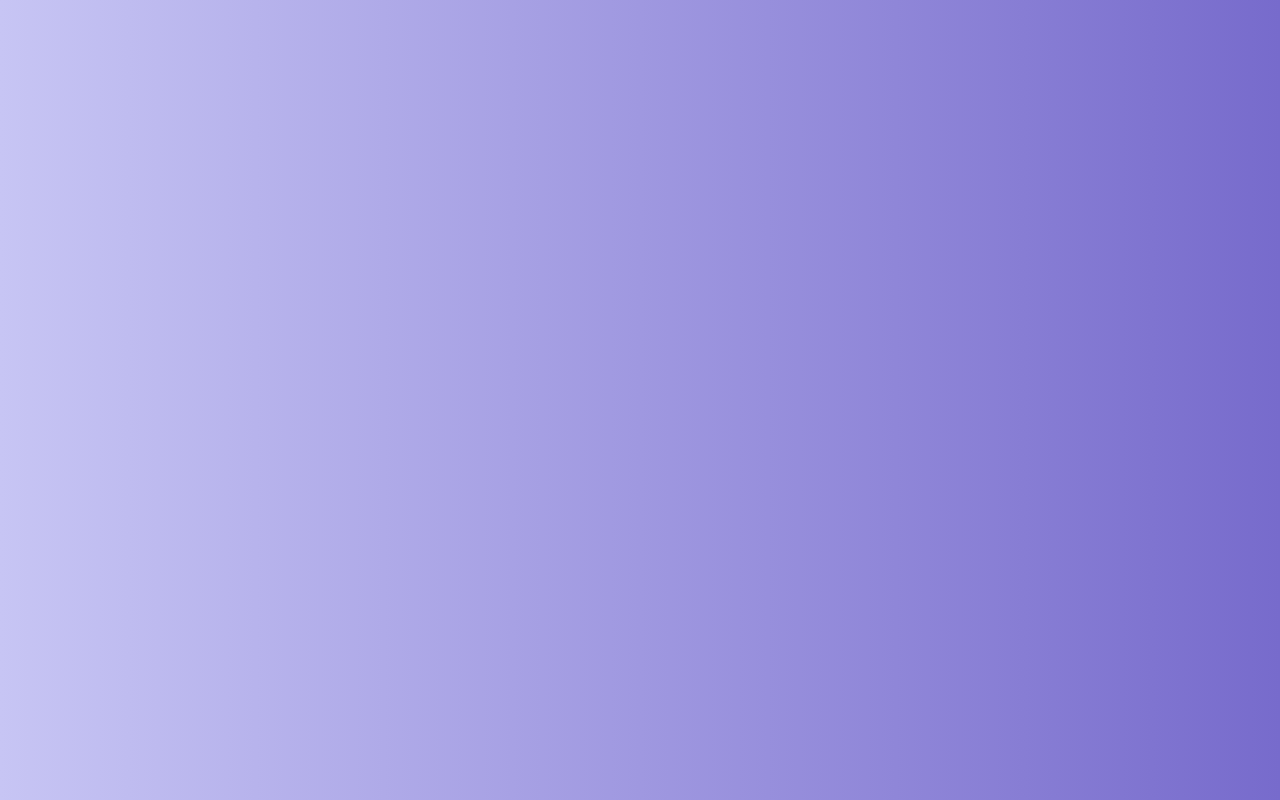
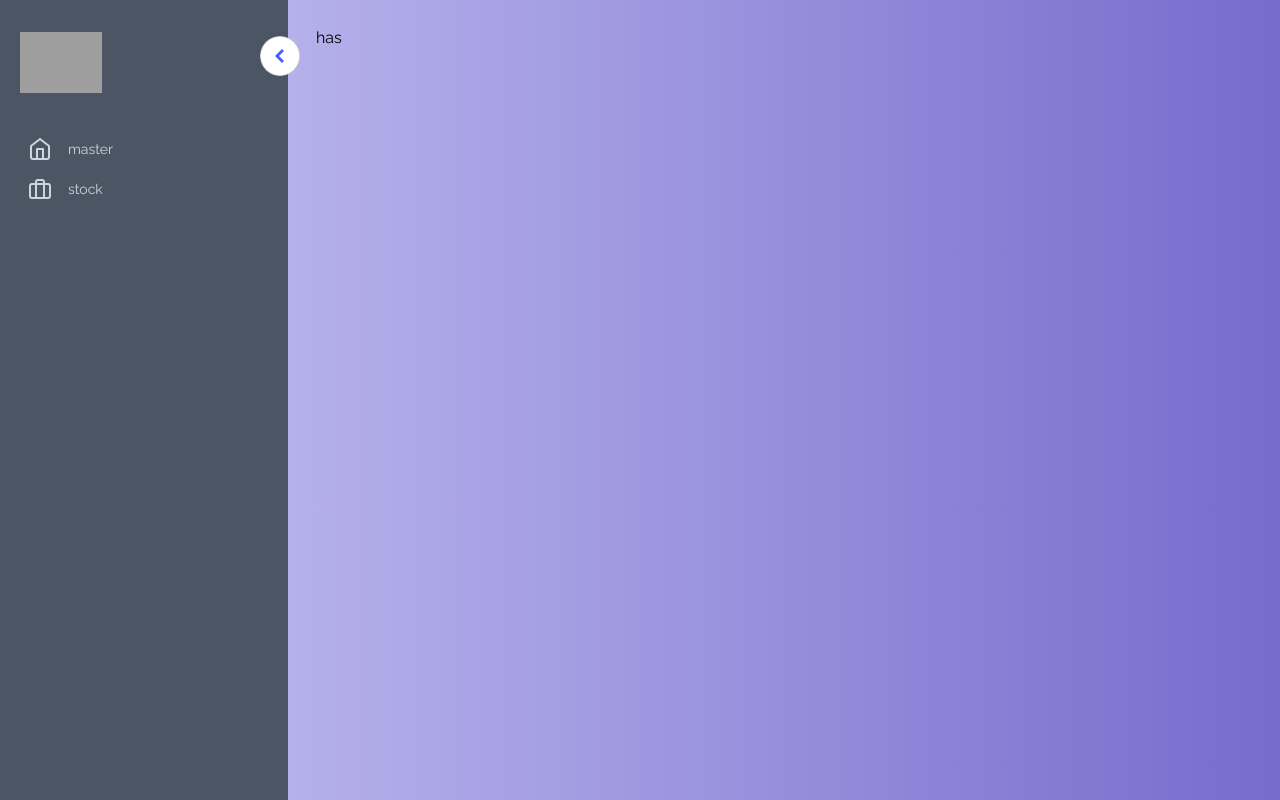
Before and after one commit to irfanyazid-13032000/vue-js-elsoft, a Vue app: page /sidebar in a window 1280 px wide. Before the commit this address had no page. Built offline with nearby package versions, Linux system fonts and the light colour scheme; grey boxes are pictures that could not be loaded.

Commit message:
dashboard

```diff
--- a/src/App.vue
+++ b/src/App.vue
@@ -2,13 +2,7 @@
 </script>
 
 <template>
-   <div class="container">
-    <div class="row">
-      <div class="col-md-12">
         <router-view></router-view>
-      </div>
-    </div>
-  </div>
 </template>
 
 <style>
--- /dev/null
+++ b/src/components/Sidebar.vue
@@ -0,0 +1,189 @@
+<script>
+export default {
+  data() {
+    return {
+      isOpen: true
+    }
+  },
+  methods: {
+    toggleSidebar() {
+      this.isOpen = !this.isOpen;
+    }
+  }
+}
+
+</script>
+<template>
+  <div class="flex">
+   <div class="flex">
+      <div :class="isOpen ? 'w-72' : 'w-20'" class="open w-72 duration-300 h-screen p-5 pt-8 bg-dark-purple relative">
+        <img src="../../public/img/control.png" :class="isOpen ? '' : 'rotate-180'" class="absolute cursor-pointer rounded-full -right-3 top-9 w-7 border-2 border-dark-purple" @click="toggleSidebar"/>
+        <div class="flex gap-x-4 items-center">
+          <img src="https://elsoftcdn.s3.ap-southeast-1.amazonaws.com/public/logo-elsoft.png" :class="isOpen ? '' : 'd-none'" class="cursor-pointer duration-500 open" style="width:33%"/>
+        </div>
+        <ul class="pt-6 mt-9">
+
+              <a>
+                <li class="text-gray-300 text-sm flex items-center gap-x-4 cursor-pointer p-2 hover:bg-light-white rounded-md ">
+                     <svg xmlns="http://www.w3.org/2000/svg" width="24" height="24" viewBox="0 0 24 24" fill="none" stroke="currentColor" stroke-width="2" stroke-linecap="round" stroke-linejoin="round" class="feather feather-home h-6 w-6"><path d="M3 9l9-7 9 7v11a2 2 0 0 1-2 2H5a2 2 0 0 1-2-2z"></path><polyline points="9 22 9 12 15 12 15 22"></polyline></svg>
+                    <span class="open origin-left duration-200" :class="isOpen ? '' : 'd-none'">master</span>
+                </li>
+              </a>
+              <a>
+                <li class="text-gray-300 text-sm flex items-center gap-x-4 cursor-pointer p-2 hover:bg-light-white rounded-md">
+                   <svg xmlns="http://www.w3.org/2000/svg" width="24" height="24" viewBox="0 0 24 24" fill="none" stroke="currentColor" stroke-width="2" stroke-linecap="round" stroke-linejoin="round" class="feather feather-briefcase h-6 w-6"><rect x="2" y="7" width="20" height="14" rx="2" ry="2"></rect><path d="M16 21V5a2 2 0 0 0-2-2h-4a2 2 0 0 0-2 2v16"></path></svg>
+                    <span class="open origin-left duration-200" :class="isOpen ? '' : 'd-none'">stock</span>
+                </li>
+              </a>
+        </ul>
+      </div>
+
+     <div style="flex: 1; padding: 1.75rem;">
+      has
+    </div>
+    </div>
+
+  </div>
+</template>
+
+<style>
+  /* Sidebar Container */
+.flex {
+  display: flex;
+}
+
+.d-none{
+  display: none;
+}
+
+/* Sidebar */
+.w-72 {
+  width: 18rem; /* Tailwind CSS: w-72 */
+}
+
+.w-20 {
+  width: 5rem; /* Tailwind CSS: w-20 */
+}
+
+.duration-300 {
+  transition-duration: 0.3s; /* Tailwind CSS: duration-300 */
+}
+
+.h-screen {
+  height: 100vh; /* Tailwind CSS: h-screen */
+}
+
+.p-5 {
+  padding: 1.25rem; /* Tailwind CSS: p-5 */
+}
+
+.pt-8 {
+  padding-top: 2rem; /* Tailwind CSS: pt-8 */
+}
+
+.bg-dark-purple {
+  background-color: #4b5563; /* Tailwind CSS: bg-dark-purple */
+}
+
+.relative {
+  position: relative; /* Tailwind CSS: relative */
+}
+
+.absolute {
+  position: absolute; /* Tailwind CSS: absolute */
+}
+
+.cursor-pointer {
+  cursor: pointer; /* Tailwind CSS: cursor-pointer */
+}
+
+.rounded-full {
+  border-radius: 9999px; /* Tailwind CSS: rounded-full */
+}
+
+.-right-3 {
+  right: -0.75rem; /* Tailwind CSS: -right-3 */
+}
+
+.top-9 {
+  top: 2.25rem; /* Tailwind CSS: top-9 */
+}
+
+.border-2 {
+  border-width: 2px; /* Tailwind CSS: border-2 */
+}
+
+.border-dark-purple {
+  border-color: #4b5563; /* Tailwind CSS: border-dark-purple */
+}
+
+.rotate-180 {
+  transform: rotate(180deg); /* Tailwind CSS: rotate-180 */
+}
+
+
+
+/* Logo */
+.cursor-pointer {
+  cursor: pointer;
+}
+
+/* Menu Items */
+.text-gray-300 {
+  color: #cbd5e0; /* Tailwind CSS: text-gray-300 */
+}
+
+.text-sm {
+  font-size: 0.875rem; /* Tailwind CSS: text-sm */
+}
+
+.flex {
+  display: flex; /* Tailwind CSS: flex */
+}
+
+.gap-x-4 {
+  column-gap: 1rem; /* Tailwind CSS: gap-x-4 */
+}
+
+.items-center {
+  align-items: center; /* Tailwind CSS: items-center */
+}
+
+.cursor-pointer {
+  cursor: pointer; /* Tailwind CSS: cursor-pointer */
+}
+
+.p-2 {
+  padding: 0.5rem; /* Tailwind CSS: p-2 */
+}
+
+.hover\:bg-light-white:hover {
+  background-color: #f7fafc; /* Tailwind CSS: hover:bg-light-white */
+}
+
+.rounded-md {
+  border-radius: 0.375rem; /* Tailwind CSS: rounded-md */
+}
+
+.mt-9 {
+  margin-top: 2.25rem; /* Tailwind CSS: mt-9 */
+}
+
+.mt-2 {
+  margin-top: 0.5rem; /* Tailwind CSS: mt-2 */
+}
+
+/* Menu Item Text */
+.origin-left {
+  transform-origin: left; /* Tailwind CSS: origin-left */
+}
+
+.duration-200 {
+  transition-duration: 0.2s; /* Tailwind CSS: duration-200 */
+}
+
+.hidden {
+  display: none; /* Tailwind CSS: hidden */
+}
+
+</style>
--- a/src/router.js
+++ b/src/router.js
@@ -1,8 +1,11 @@
 import { createWebHistory, createRouter } from "vue-router";
 import Login from './pages/Login.vue'
+import Sidebar from './components/Sidebar.vue'
 
 const routes = [
-  {path:'/login',component:Login}
+  { path: '/login', component: Login },
+  { path: '/sidebar', component: Sidebar },
+
 ]
 
 const router = createRouter({
```
Also changed, not shown: public/img/control.png (added).
